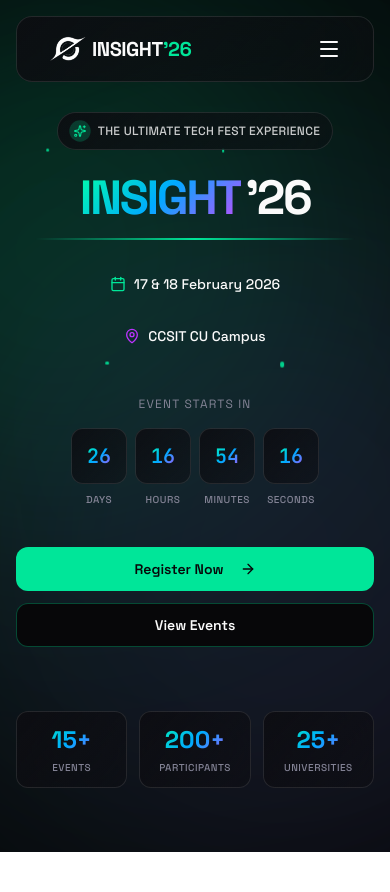
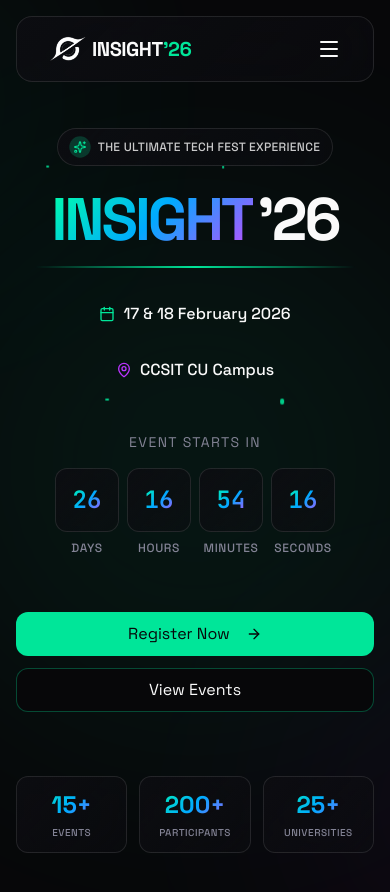
Before and after one commit to FarisPalayi/insight-26, a React (Vite) app: page / in a window 390 px wide. Shown: the top 892 px of the page. Before the commit the page ends 852 px from the top, so only its background shows below. Built offline with nearby package versions, Linux system fonts and the light colour scheme.

Commit message:
feat: responsive hero

```diff
--- a/src/components/features/CountdownTimer.tsx
+++ b/src/components/features/CountdownTimer.tsx
@@ -43,9 +43,9 @@ export const CountdownTimer = () => {
       initial={{ opacity: 0, y: 30 }}
       animate={{ opacity: 1, y: 0 }}
       transition={{ duration: 0.8, delay: 0.4 }}
-      className="mb-10 sm:mb-14"
+      className="mb-14"
     >
-      <p className="text-xs sm:text-sm text-muted-foreground uppercase tracking-widest mb-4">
+      <p className="text-sm text-muted-foreground uppercase tracking-widest mb-4">
         Event starts in
       </p>
 
@@ -61,10 +61,10 @@ export const CountdownTimer = () => {
               className="flex flex-col items-center"
             >
               <div className="relative">
-                <div className="w-14 h-14 sm:w-20 sm:h-20 rounded-xl glass-surface flex items-center justify-center overflow-hidden">
+                <div className="w-16 h-16 sm:w-20 sm:h-20 rounded-xl glass-surface flex items-center justify-center overflow-hidden">
                   <motion.span
                     key={unit.value}
-                    className="text-xl sm:text-3xl font-bold text-gradient font-mono"
+                    className="text-2xl sm:text-3xl font-bold text-gradient font-mono"
                   >
                     {String(unit.value).padStart(2, '0')}
                   </motion.span>
@@ -72,7 +72,7 @@ export const CountdownTimer = () => {
                 {/* Subtle glow effect */}
                 <div className="absolute inset-0 rounded-xl bg-primary/5 blur-xl -z-10 hidden md:block" />
               </div>
-              <span className="text-[10px] sm:text-xs text-muted-foreground uppercase tracking-wider mt-2 font-medium">
+              <span className="text-xs sm:text-xs text-muted-foreground uppercase tracking-wider mt-2 font-medium">
                 {unit.label}
               </span>
             </motion.div>
--- a/src/components/features/HeroSection.tsx
+++ b/src/components/features/HeroSection.tsx
@@ -21,24 +21,24 @@ export const HeroSection = () => {
       {/* Gradient Orbs */}
       <FloatingOrb
         className="bg-primary/30 top-0 -left-48"
-        size="w-[500px] h-[500px]"
+        size="w-[200px] h-[200px] sm:w-[500px] sm:h-[500px]"
       />
       <FloatingOrb
         className="bg-accent/25 bottom-0 -right-48"
         delay={4}
-        size="w-[600px] h-[600px]"
+        size="w-[250px] h-[250px] sm:w-[600px] sm:h-[600px]"
       />
       <FloatingOrb
         className="bg-primary/15 top-1/2 left-1/2 -translate-x-1/2 -translate-y-1/2"
         delay={2}
-        size="w-[800px] h-[800px]"
+        size="w-[500px] h-[500px] sm:w-[800px] sm:h-[800px]"
       />
 
       <FloatingParticles />
       <FloatingShapes />
       <FloatingDots />
       {/* Main Content */}
-      <div className="container relative z-10 px-4 sm:px-6 pt-28 sm:pt-32 pb-16 sm:pb-20">
+      <div className="container relative z-10 px-4 sm:px-6 pt-32 pb-20">
         <motion.div
           className="max-w-5xl mx-auto text-center"
         >
@@ -58,7 +58,7 @@ export const HeroSection = () => {
               transition={{ type: "spring", stiffness: 400 }}
             >
               <Calendar className="w-4 h-4 sm:w-5 sm:h-5 text-primary group-hover:scale-110 transition-transform" />
-              <span className="text-sm sm:text-base font-medium text-foreground">17 & 18 February 2026</span>
+              <span className="font-medium text-foreground">17 & 18 February 2026</span>
             </motion.div>
             <motion.div
               className="flex items-center gap-2 sm:gap-3 px-4 sm:px-5 py-2.5 sm:py-3 rounded-xl group cursor-default w-full sm:w-auto justify-center"
@@ -66,7 +66,7 @@ export const HeroSection = () => {
               transition={{ type: "spring", stiffness: 400 }}
             >
               <MapPin className="w-4 h-4 sm:w-5 sm:h-5 text-accent group-hover:scale-110 transition-transform" />
-              <span className="text-sm sm:text-base font-medium text-foreground">CCSIT CU Campus</span>
+              <span className="font-medium text-foreground">CCSIT CU Campus</span>
             </motion.div>
           </motion.div>
 
@@ -81,7 +81,7 @@ export const HeroSection = () => {
           >
             <Button
               size="lg"
-              className="btn-glow bg-primary hover:bg-primary/90 text-primary-foreground group text-sm sm:text-base px-6 sm:px-8 py-5 sm:py-6 rounded-xl font-semibold w-full sm:w-auto"
+              className="btn-glow bg-primary hover:bg-primary/90 text-primary-foreground group text-base px-6 sm:px-8 py-5 sm:py-6 rounded-xl font-normal w-full sm:w-auto"
             >
               Register Now
               <ArrowRight className="ml-2 w-4 h-4 sm:w-5 sm:h-5 group-hover:translate-x-1 transition-transform" />
@@ -89,7 +89,7 @@ export const HeroSection = () => {
             <Button
               size="lg"
               variant="outline"
-              className="btn-outline-glow text-sm sm:text-base px-6 sm:px-8 py-5 sm:py-6 rounded-xl border-primary/30 hover:bg-primary/10 hover:border-primary/50 font-semibold transition-all duration-300 w-full sm:w-auto text-foreground"
+              className="btn-outline-glow text-base px-6 sm:px-8 py-5 sm:py-6 rounded-xl border-primary/30 hover:bg-primary/10 hover:border-primary/50 font-normal transition-all duration-300 w-full sm:w-auto text-foreground"
             >
               View Events
             </Button>
--- a/src/components/features/HeroTitle.tsx
+++ b/src/components/features/HeroTitle.tsx
@@ -8,7 +8,7 @@ export const HeroTitle = () => {
       transition={{ duration: 0.8, delay: 0.15, ease: [0.25, 0.46, 0.45, 0.94] }}
       className="mb-6 sm:mb-8"
     >
-      <h1 className="text-5xl sm:text-7xl md:text-8xl lg:text-9xl font-bold tracking-tighter leading-none">
+      <h1 className="text-6xl sm:text-7xl md:text-8xl lg:text-9xl font-bold tracking-tighter leading-none">
         <motion.span
           className="text-gradient inline-block"
           whileHover={{ scale: 1.02 }}
```
